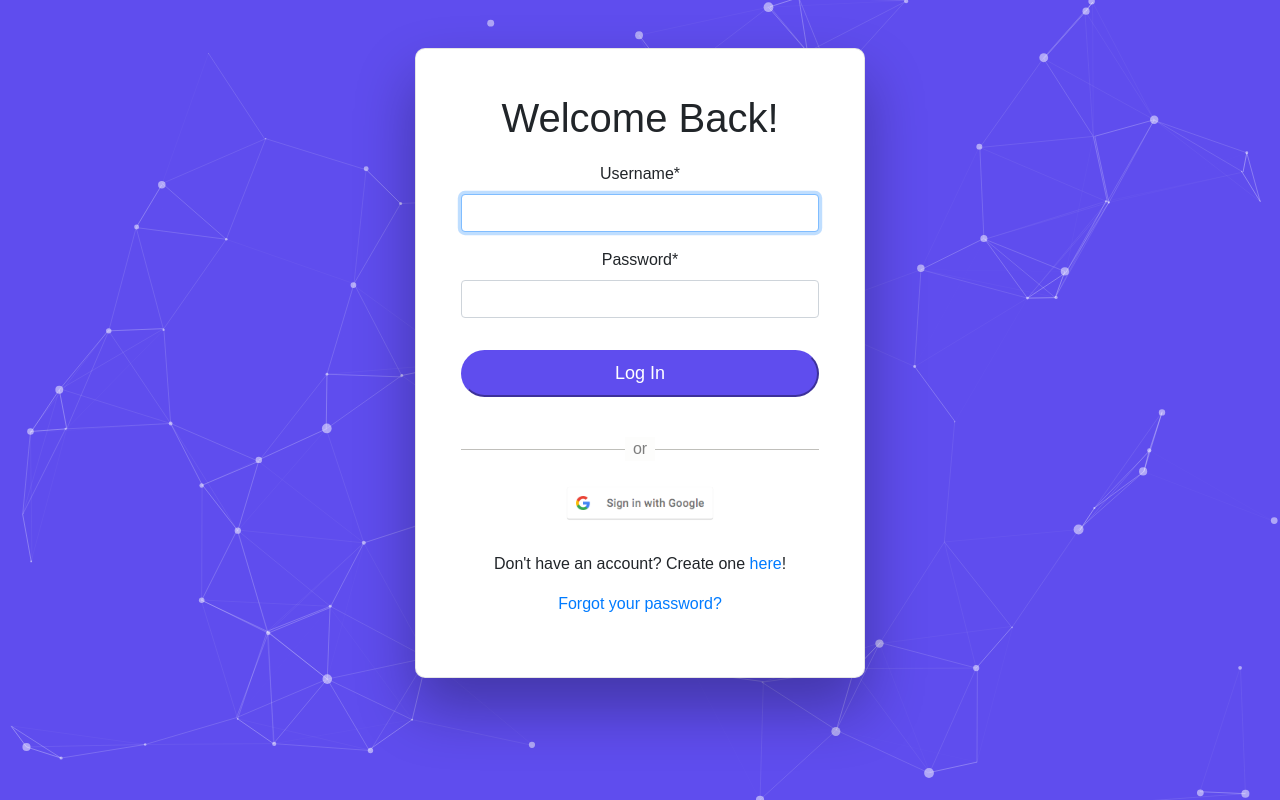
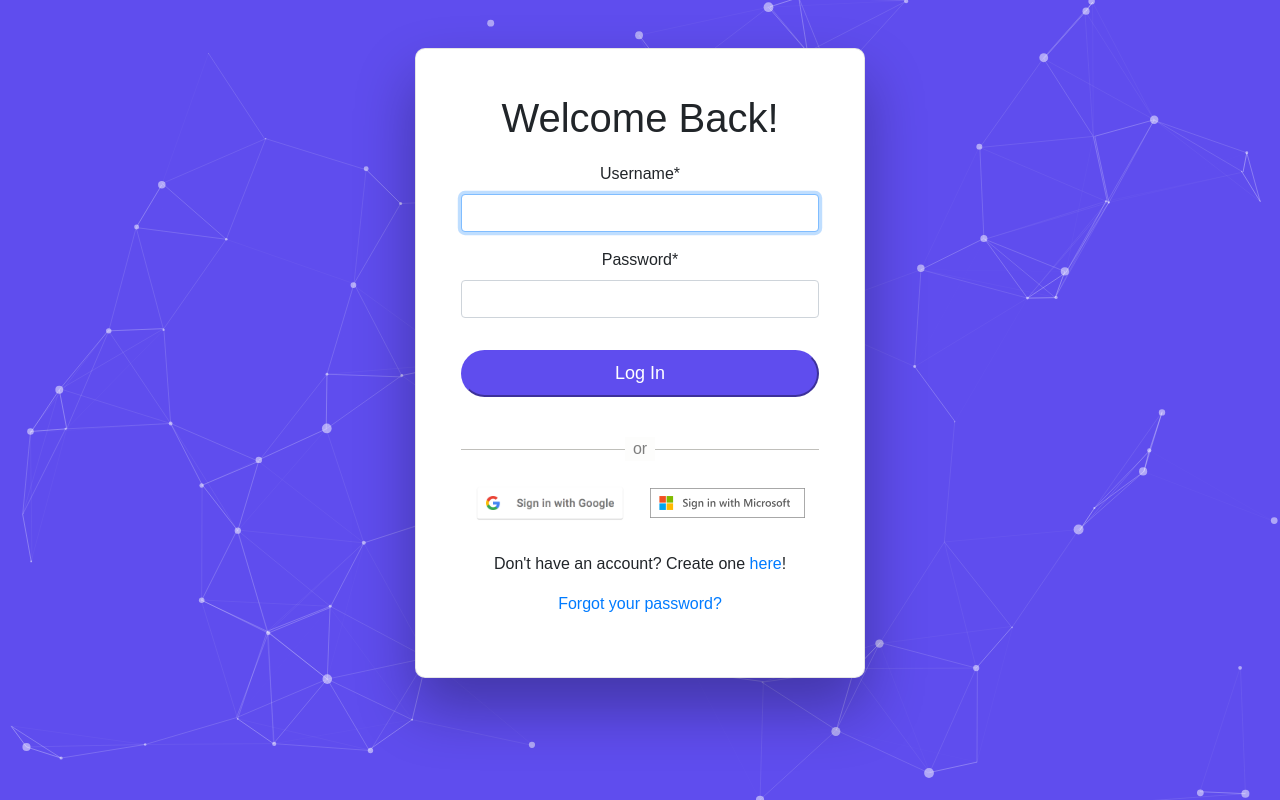
Before and after one commit to RTiwary/FeedBee, a Django app: page /login/ in a window 1280 px wide. Run offline with Django 3.2, Linux system fonts and the light colour scheme; some libraries are stand-ins or nearby versions; some web fonts are replaced.

Commit message:
add microsoft login

```diff
--- a/apps/users/templates/users/login.html
+++ b/apps/users/templates/users/login.html
@@ -57,8 +57,17 @@
             font-family: 'ABeeZee', sans-serif;
         }
 
-        #google_signin_button:hover {
-            content: url("../../static/users/images/btn_google_signin_light_pressed_web.png");
+        {##google_signin_button:hover  {#}
+        {#    content: url("../../static/users/images/btn_google_signin_light_pressed_web@2x.png");#}
+        {#}#}
+
+        #google_signin_button {
+            text-decoration: none;
+            margin-right: 20px;
+        }
+
+        #microsoft_signin_button {
+            text-decoration: none;
         }
 
         /* from Scott Zirkel's HR with centered text */
@@ -129,9 +138,14 @@
                 <div style="margin-top: 2.5em; margin-bottom: 1.5em;">
                     <hr class="hr-text" data-content="or">
                 </div>
-                <a href="{% provider_login_url 'google' %}">
-                    <img src="{% static 'users/images/btn_google_signin_light_normal_web.png' %}" alt="Google Sign In" id="google_signin_button" width="150px">
-                </a>
+                <div>
+                    <a href="{% provider_login_url 'google' %}" id="google_signin_button">
+                        <img src="{% static 'users/images/btn_google_signin_light_normal_web@2x.png' %}" alt="Google Sign In" width="150px">
+                    </a>
+                    <a href="{% provider_login_url 'microsoft' %}" id="microsoft_signin_button">
+                        <img src="{% static 'users/images/microsoft_signin_light.svg' %}" alt="Microsoft Sign In" width="155px">
+                    </a>
+                </div>
                 <p style="padding-top: 15px; margin-top: 1em;">Don't have an account? Create one <a href="/register">here</a>!</p>
                 <a href="/password_reset">Forgot your password?</a>
             </form>
--- a/apps/users/views.py
+++ b/apps/users/views.py
@@ -37,6 +37,8 @@ def register(request):
 
 
 def login_request(request):
+    if request.user.is_authenticated:
+        return redirect('external_login')
     if request.method == 'POST':
         form = AuthenticationForm(request=request, data=request.POST)
         if form.is_valid():
```
Also changed, not shown: school/settings.py (+9 -6 lines), apps/users/static/users/images/btn_google_signin_light_normal_web@2x.png (added), apps/users/static/users/images/btn_google_signin_light_pressed_web@2x.png (added), apps/users/static/users/images/microsoft_signin_light.svg (added).
